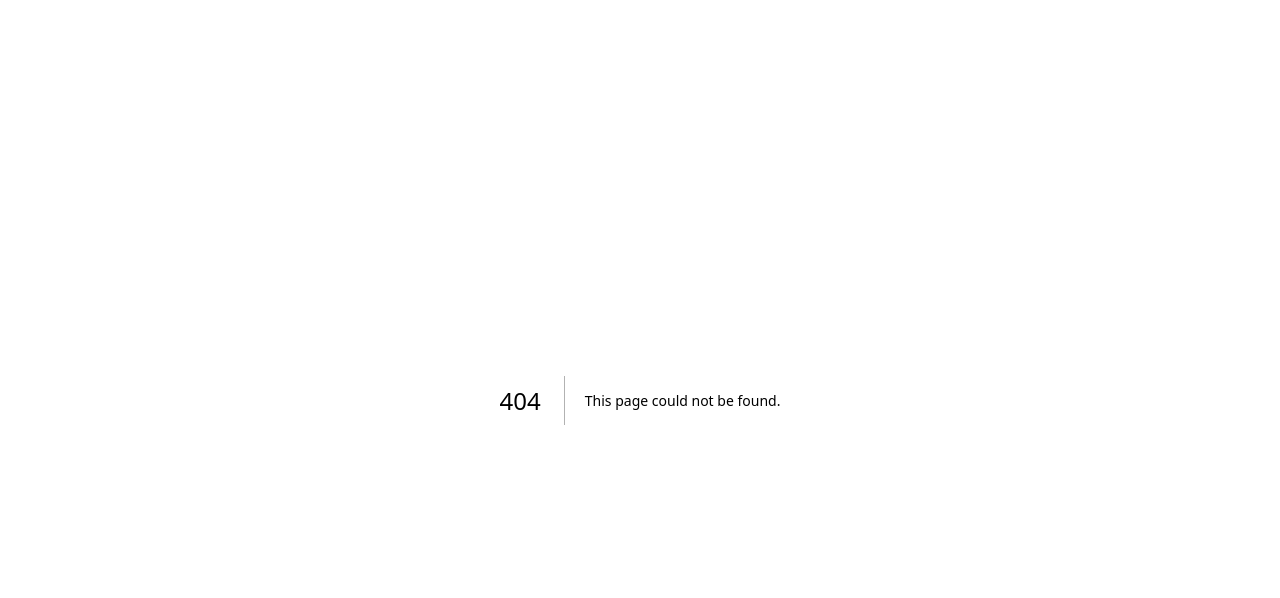
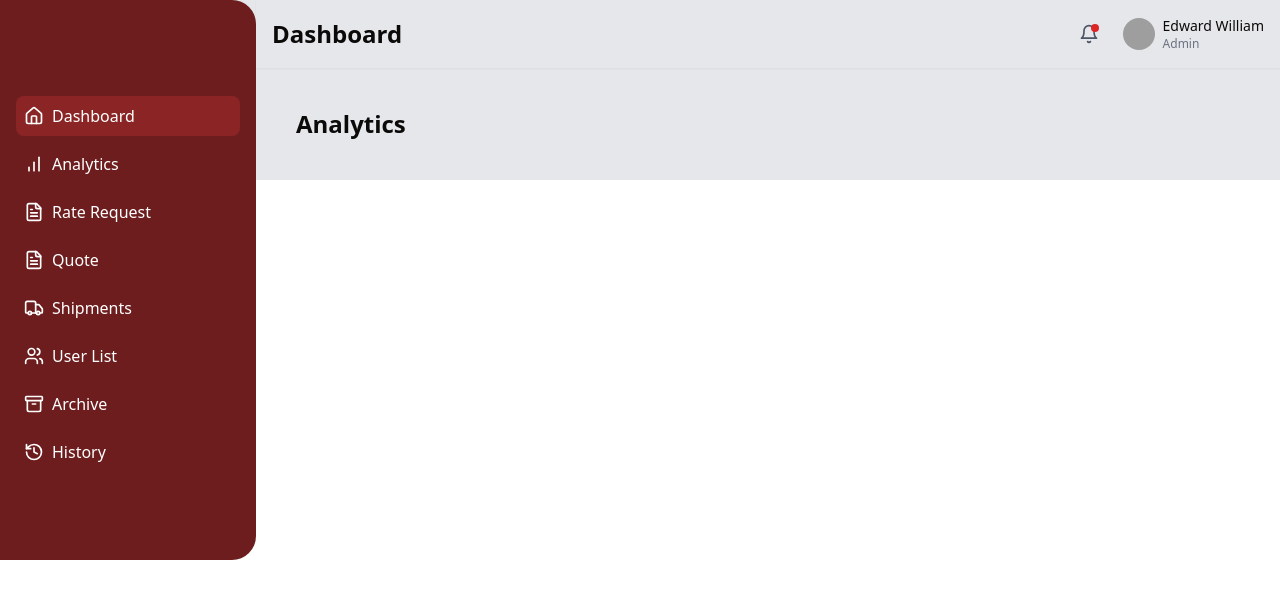
Before and after one commit to bhataasim1/shipment-js-tigers, a Next.js app: page /dashboard/analytics in a window 1280 px wide. Before the commit this address had no page. Shown: the top 598 px of the page. Built offline with nearby package versions, Linux system fonts and the light colour scheme; grey boxes are pictures that could not be loaded.

Commit message:
Add AnalyticsPage component to display the analytics section in the dashboard

```diff
--- /dev/null
+++ b/app/dashboard/analytics/page.tsx
@@ -0,0 +1,11 @@
+import React from "react";
+
+const AnalyticsPage = () => {
+  return (
+    <div className="flex justify-between items-center">
+      <h1 className="text-2xl font-semibold">Analytics</h1>
+    </div>
+  );
+};
+
+export default AnalyticsPage;
```
